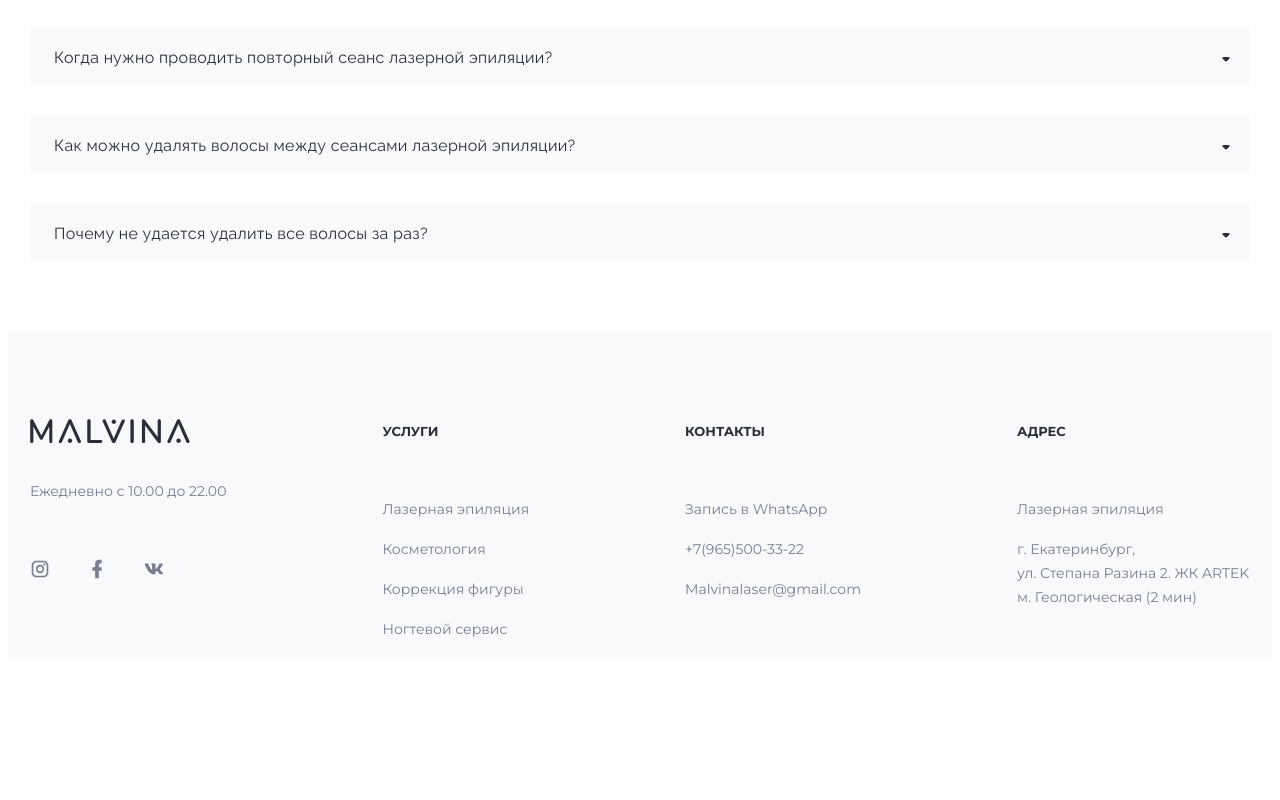
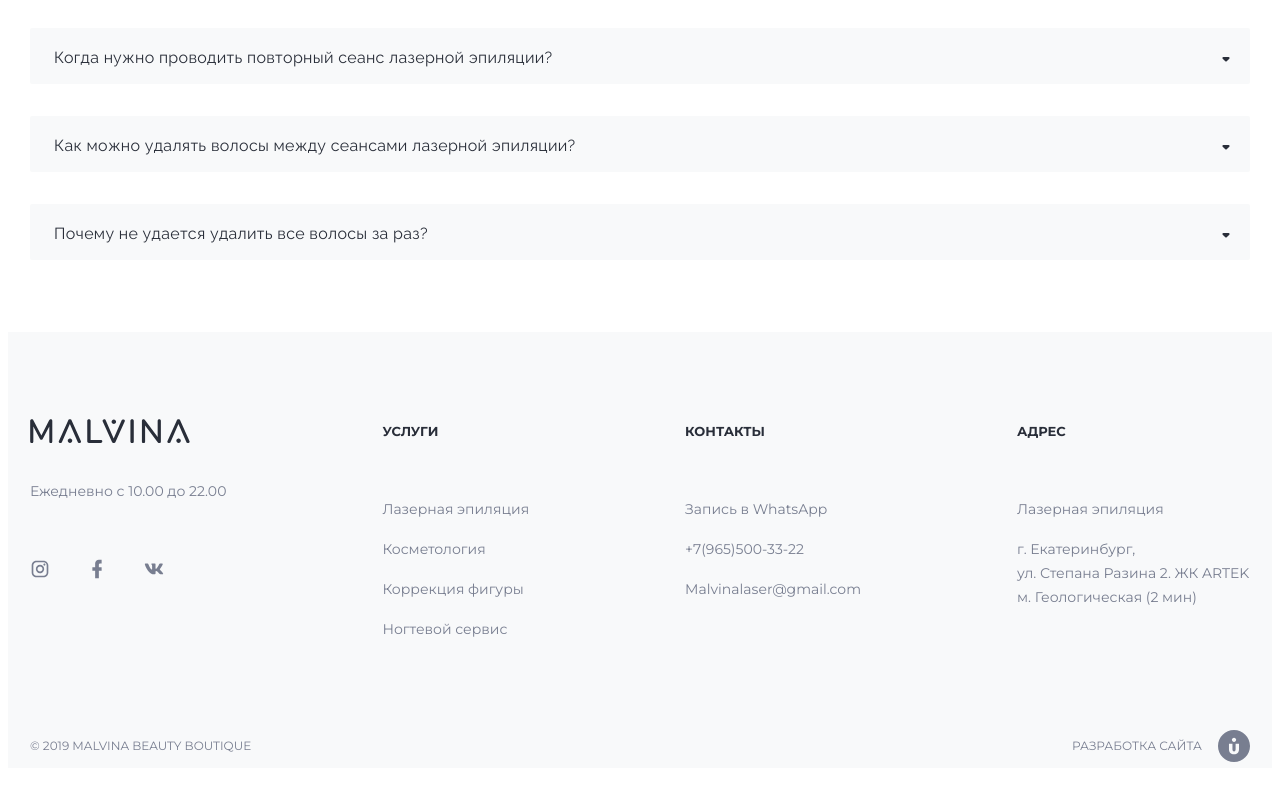
Before and after one commit to Dima27011993/malvinacorrect, a website: page app/index.html in a window 1280 px wide. Shown: the part 5024-5824 px from the top of the page. Before the commit the page ends 5753 px from the top, so only its background shows below. Drawn offline with Linux system fonts and the light colour scheme.

Commit message:
correct text footer left and text logo right to uppercase

```diff
--- a/app/index.html
+++ b/app/index.html
@@ -718,6 +718,23 @@
 
 
     </div>
+
+</div>
+
+<div class="footer__text__logo">
+    <div class="left__footer__text__logo">
+        <p class="p12_20">
+            © 2019 Malvina BEAUTY BOUTIQUE
+        </p>
+    </div>
+    <div class="right__footer__text__logo">
+<p class="p12_20">
+    разработка Сайта
+</p>
+<div class="vector_footer">
+<img src="images/footer/Vector.svg" alt="">
+</div>
+    </div>
 </div>
 </div>
 </section>
--- a/app/scss/_components.scss
+++ b/app/scss/_components.scss
@@ -304,6 +304,7 @@ img.blur__left{
          display: flex;
      }
 
+
      // компоненты классов
 
      section#about_image{
--- a/app/scss/_footer.scss
+++ b/app/scss/_footer.scss
@@ -61,4 +61,36 @@ margin-bottom: 54px;
 }
 }
 }
+.footer__text__logo {
+    display: flex;
+    justify-content: space-between;
+    margin-top: 67px;
+
+.left__footer__text__logo {
+.p12_20 {
+    text-transform: uppercase;
 }
+}
+
+.right__footer__text__logo {
+    display: flex;
+    p.p12_20{
+        margin-right: 16px;
+        text-transform: uppercase;
+    }
+
+.vector_footer {
+    display: flex;
+    align-items: center;
+
+    img{
+
+    }
+}
+}
+}
+
+
+
+
+}
```
Also changed, not shown: app/css/style.min.css, app/images/footer/Vector.svg (added).
